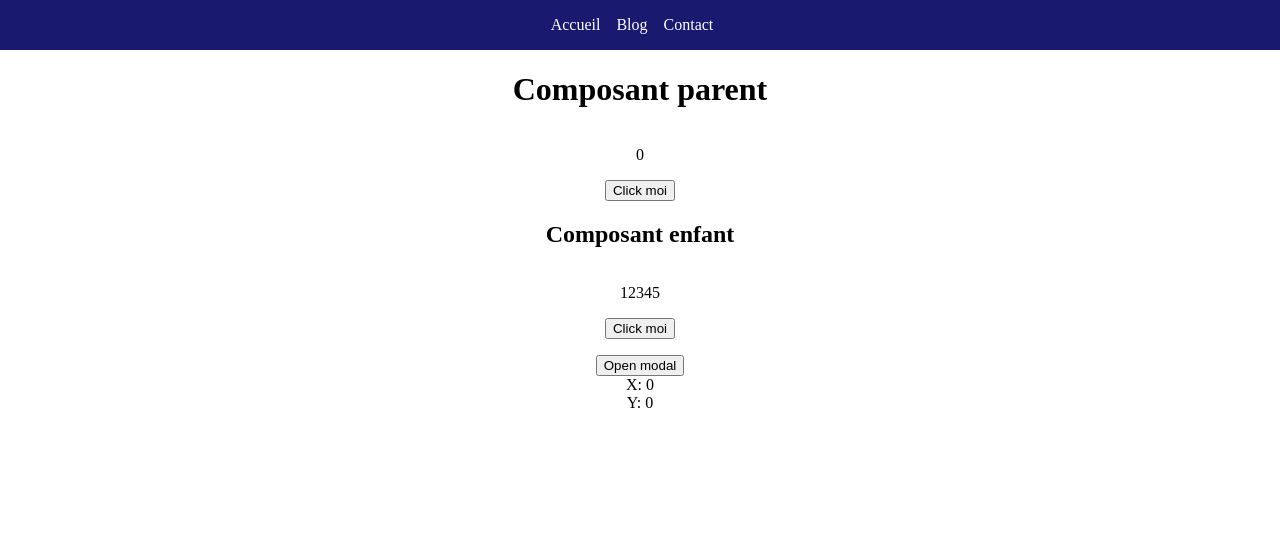
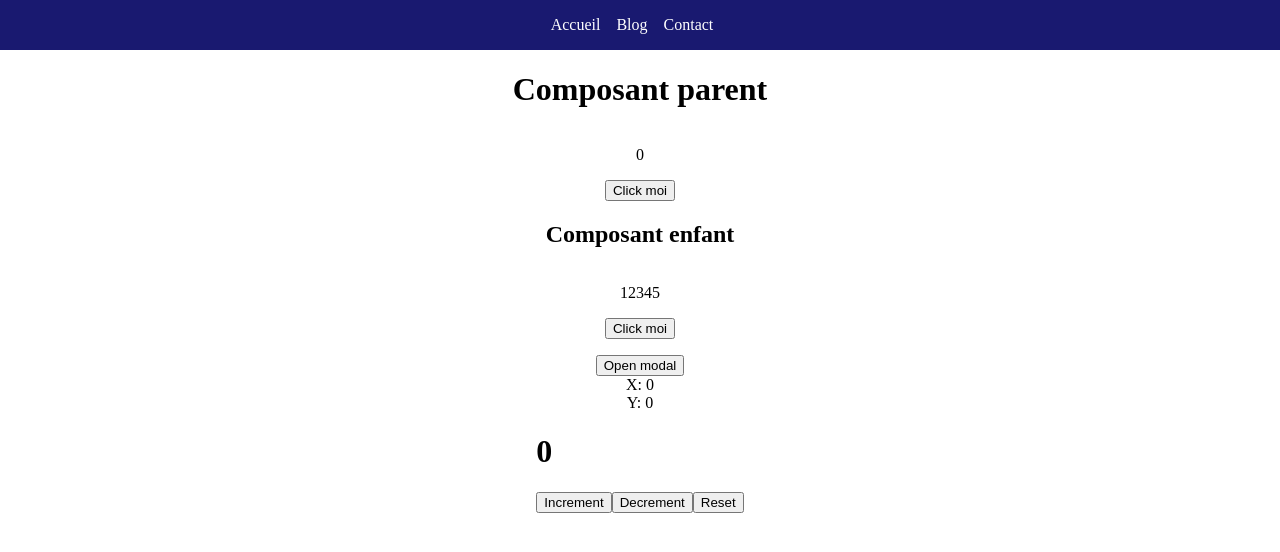
Before and after one commit to quentintrouve/react-hooks, a React (Create React App) app: page / in a window 1280 px wide. Shown: the top 552 px of the page. Built offline with nearby package versions, Linux system fonts and the light colour scheme.

Commit message:
add component Compteur and use useReducer

```diff
--- a/src/App.js
+++ b/src/App.js
@@ -3,6 +3,7 @@
 import Contenu from './components/Contenu'
 import Modal from './components/Modal/Modal'
 import Navbar from './components/Navbar/Navbar'
+import Compteur from './components/Compteur/Compteur'
 
 import './App.css'
 
@@ -51,6 +52,7 @@
       <button className="buttonModal" onClick={openModal}>Open modal</button>
       {myModal}
       <span>X: {pos[0]}</span><span>Y: {pos[1]}</span>
+      <Compteur />
     </div>
   );
 }
--- /dev/null
+++ b/src/components/Compteur/Compteur.js
@@ -0,0 +1,30 @@
+import React, { useReducer } from 'react'
+
+const initialState = 0;
+
+function reducer(state, action) {
+  switch (action) {
+    case 'INCR':
+      return state + 1;
+    case 'DECR':
+      return state - 1;
+    case 'RESET':
+      return initialState;
+    default:
+      return state;
+  }
+};
+
+export default function Compteur() {
+
+  const [count, dispatch] = useReducer(reducer, initialState);
+
+  return (
+    <div>
+      <h1>{count}</h1>
+      <button onClick={() => dispatch('INCR')}>Increment</button>
+      <button onClick={() => dispatch('DECR')}>Decrement</button>
+      <button onClick={() => dispatch('RESET')}>Reset</button>
+    </div>
+  )
+}
```
Also changed, not shown: 1 other file (tests, documents, lock files or other folders).
